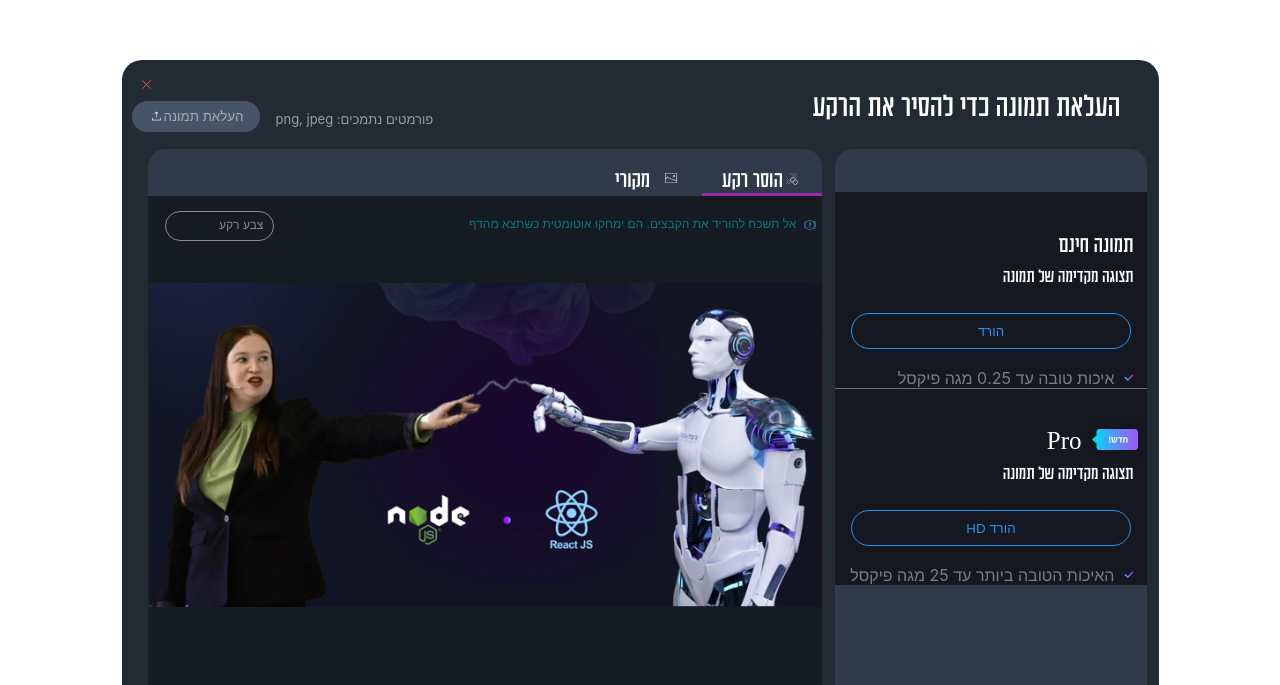
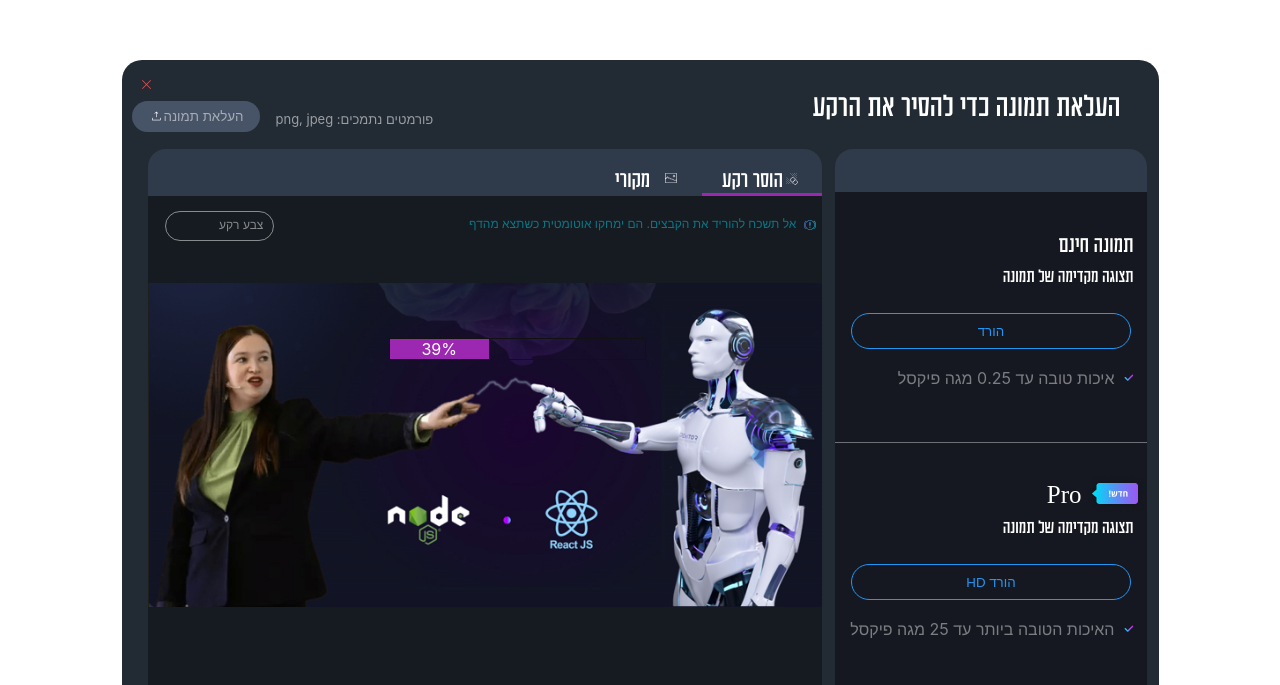
Before and after one commit to maayan1/maraton_may, a React (Create React App) app: page / in a window 1280 px wide. Shown: the part 115-800 px from the top of the page. Built offline with nearby package versions, Linux system fonts and the light colour scheme.

Commit message:
using server

```diff
--- a/package.json
+++ b/package.json
@@ -6,6 +6,9 @@
     "@testing-library/jest-dom": "^5.17.0",
     "@testing-library/react": "^13.4.0",
     "@testing-library/user-event": "^13.5.0",
+    "ajv-formats": "^3.0.1",
+    "cors": "^2.8.5",
+    "express": "^4.19.2",
     "react": "^18.3.1",
     "react-dom": "^18.3.1",
     "react-scripts": "^5.0.1",
--- a/src/Bg.css
+++ b/src/Bg.css
@@ -157,3 +157,27 @@
 .inputFileClass{
     display: none;
 }
+.file_err{
+    color: red;
+    font-size: 12px;
+    position: absolute;
+    left: 50px;
+}
+
+.loader{
+    border:1px solid #111;
+    width: 255px;
+    height:20px;
+    position:relative;
+    top:-500px;
+    margin:0 auto ;
+    left:-123px;
+}
+
+.loaderIn{
+    background-color: #9c27B0;
+    width:39%;
+    height: 20px;
+    text-align: center;
+    color: white;
+}
--- a/src/Bg.jsx
+++ b/src/Bg.jsx
@@ -1,4 +1,5 @@
 import './Bg.css';
+import DownloadFilePopup from './DownloadFilePopup';
 import close_red from './assets/close.png'
 import DownloadFile from './DownloadFile';
 import banner from './assets/banner.png'
@@ -6,7 +7,8 @@ import logo from './assets/logo.png'
 import React,  { useState,useRef} from 'react';
 import NoBg from './NoBg';
 import Eula from './Eula';
-import DownloadFilePopup from './DownloadFilePopup';
+import axios from 'axios';
+
 
 
 
@@ -21,6 +23,9 @@ function Bg() {
 
   const [ selected_tab_no_bg , setselected_tab_no_bg] = useState('selected_tab');
   const [ selected_tab_original , setselected_tab_original] = useState('');
+  const [ fileError , setFileError] = useState('');
+  const [color, setcolor] = useState('');
+
 
   function update_tab_no_bg(e){
 
@@ -42,7 +47,41 @@ const fileInput = () => {
   inputElement.current.click();
 };
 
+function upload_file(e){
+    let file = e.target.files[0];
+    console.log(file);
+    if( file.size <= 10000000 && (file.type ==='image/jpeg' || file.type ==='image/png' || file.type ==='image/jpg') ){
 
+
+      let formData = new FormData();
+      let server_url = 'http://localhost:5000/';
+
+      formData.append('color', color);
+
+      formData.append('file', file);
+
+      axios({
+        method: 'post',
+        url: server_url+'upload_img',
+        data: formData,
+        headers: {
+          'Content-Type': 'multipart/form-data'
+        },
+      }).then(function (response) {
+
+        console.log(response);
+      })
+        .catch(function (error) {
+
+          console.log(error);
+        })
+
+
+    } else {
+      setFileError('קובץ לא נתמך');
+    }
+
+}
 
 
   return (
@@ -56,8 +95,8 @@ const fileInput = () => {
 
               <div className='header_formats'> פורמטים נתמכים: png, jpeg </div>
               <button className='upload_img_btn' onClick={fileInput} > העלאת תמונה </button>
-              <input type="file" ref={inputElement} className='inputFileClass' ></input>
-
+              <input type="file" ref={inputElement} className='inputFileClass' onChange={upload_file} ></input>
+              <div className='file_err'>{fileError}</div>
             </div>
 
             <div className='middle_cont'>
@@ -92,7 +131,9 @@ const fileInput = () => {
                 <img src={logo} alt="creator img"/>
 
             </div>
-
+              <div className='loader'>
+                <div className='loaderIn'> 39% </div>
+              </div>
 
         </div>
               {show_eula ? <Eula close_popup_func={setshow_eula}  ></Eula>: <></>}
--- a/src/DownloadFile.jsx
+++ b/src/DownloadFile.jsx
@@ -3,7 +3,6 @@ import new_img from './assets/new.png';
 
 function DownloadFile(props){
     return(
-        <div className='Download_file_cont_main'>
             <div className={'Download_file_cont ' + props.top} >
                 {props.top==="bottom" ? <img src={new_img} className='pro_img' alt='pro' /> : <></>}
 
@@ -13,7 +12,6 @@ function DownloadFile(props){
                 <div className='check_box_text'>{props.check_box_text}</div>
 
             </div>
-        </div>
     );
 }
 
--- a/src/DownloadFilePopup.jsx
+++ b/src/DownloadFilePopup.jsx
@@ -1,20 +1,21 @@
+import './DownloadFilePopup.css';
+
 import React, { useState} from 'react';
 import close1 from './assets/close1.png';
-import './DownloadFilePopup.css';
-
-
 function DownloadFilePopup(props) {
-
 
   return (
 		<div>
 			  <div className='overlay'> </div>
 			  <div className='DownloadFilePopupMain'>
-        <img src={close1} className='close' alt='closetheimage' onClick={()=>{props.setshow_download_popup(false)}} />
+				<img src={close1} className='close' alt='closetheimage' onClick={()=>{props.setshow_downloadPopup(false)}} />
 
 				<div className='top_img'></div>
 
+
+
 				<div className='Download_file_popup_text'> אישור להורדת תמונה </div>
+
 		      </div>
 		</div>
   );
```
Also changed, not shown: back/app.js (added, +13 -0 lines), src/Eula.jsx (+6 -5 lines), 1 other file (tests, documents, lock files or other folders). Lines whose indentation alone changed are shown as unchanged.
